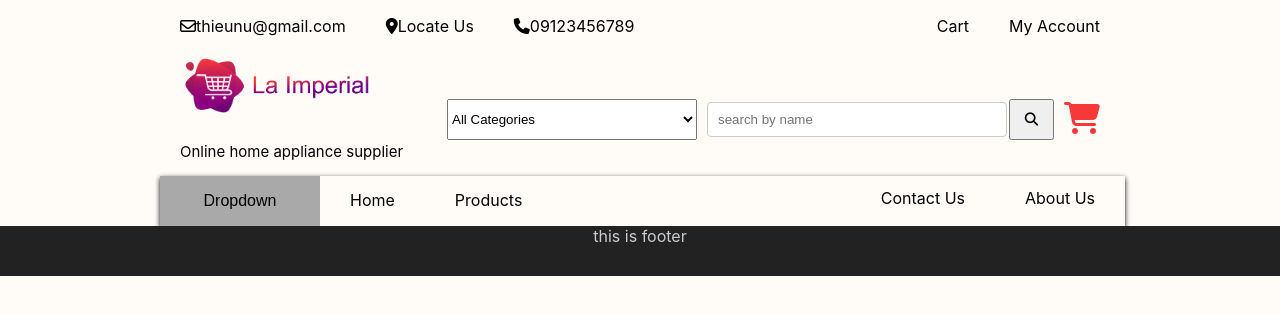
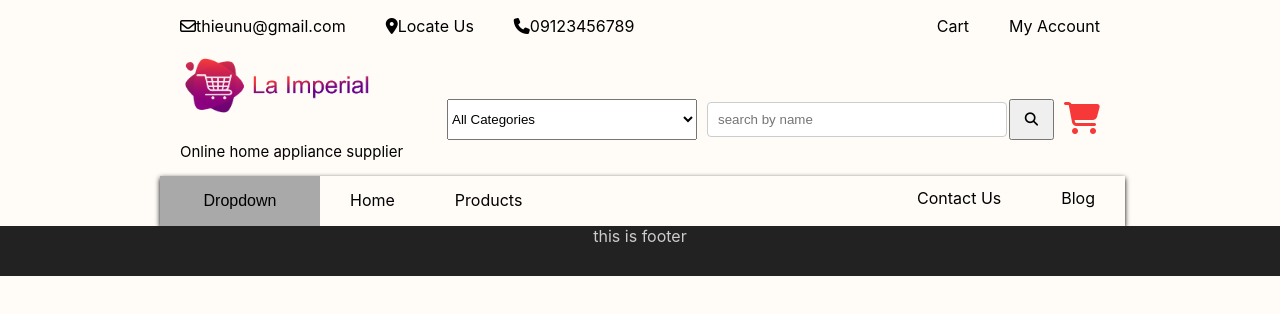
Before and after one commit to Grozay/La_Impreial, a React (Create React App) app in the folder source/: page / in a window 1280 px wide. Shown: the top 314 px of the page. Built offline with nearby package versions, Linux system fonts and the light colour scheme.

Commit message:
Update Nav.js

```diff
--- a/source/src/components/AppBar/Nav.js
+++ b/source/src/components/AppBar/Nav.js
@@ -20,7 +20,8 @@ function Nav() {
                 </div>
                 <div className='right'>
                     <Link to="contact" className="navbar">Contact Us</Link>
-                    <Link to="about" className="navbar">About Us</Link>
+                    {/* <Link to="about" className="navbar">About Us</Link> */}
+                    <Link to="Blog" className="navbar">Blog</Link>
                 </div>
 
             </nav>
```
